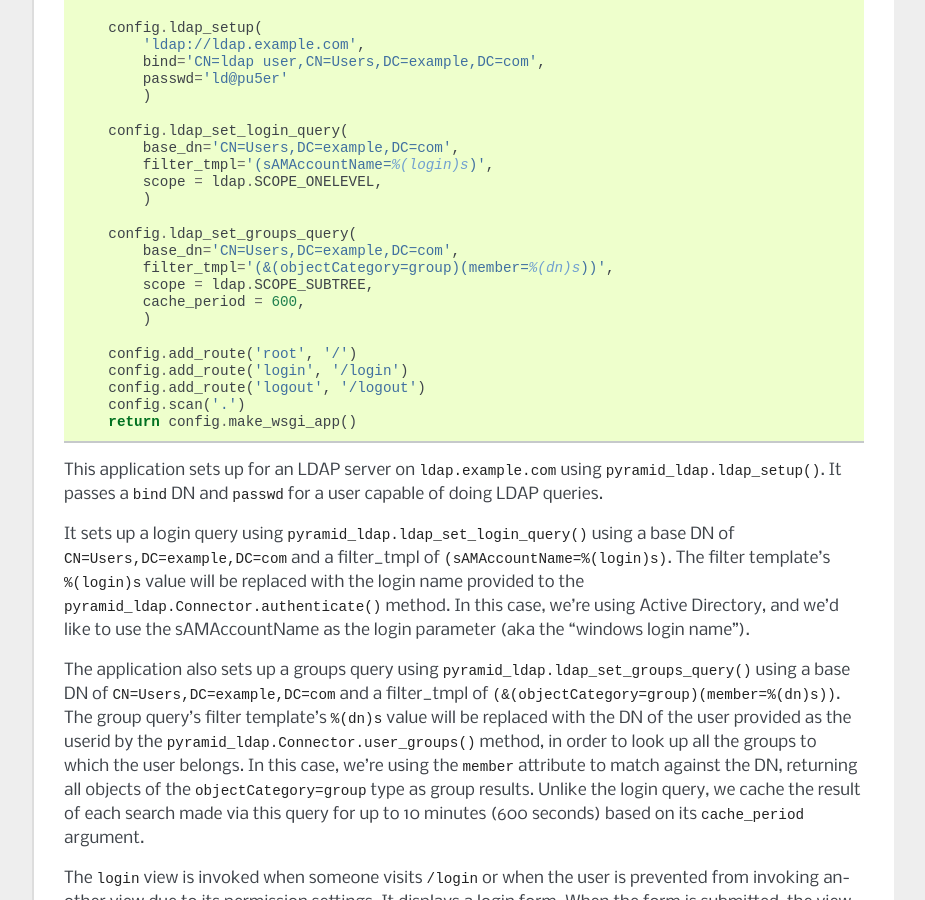
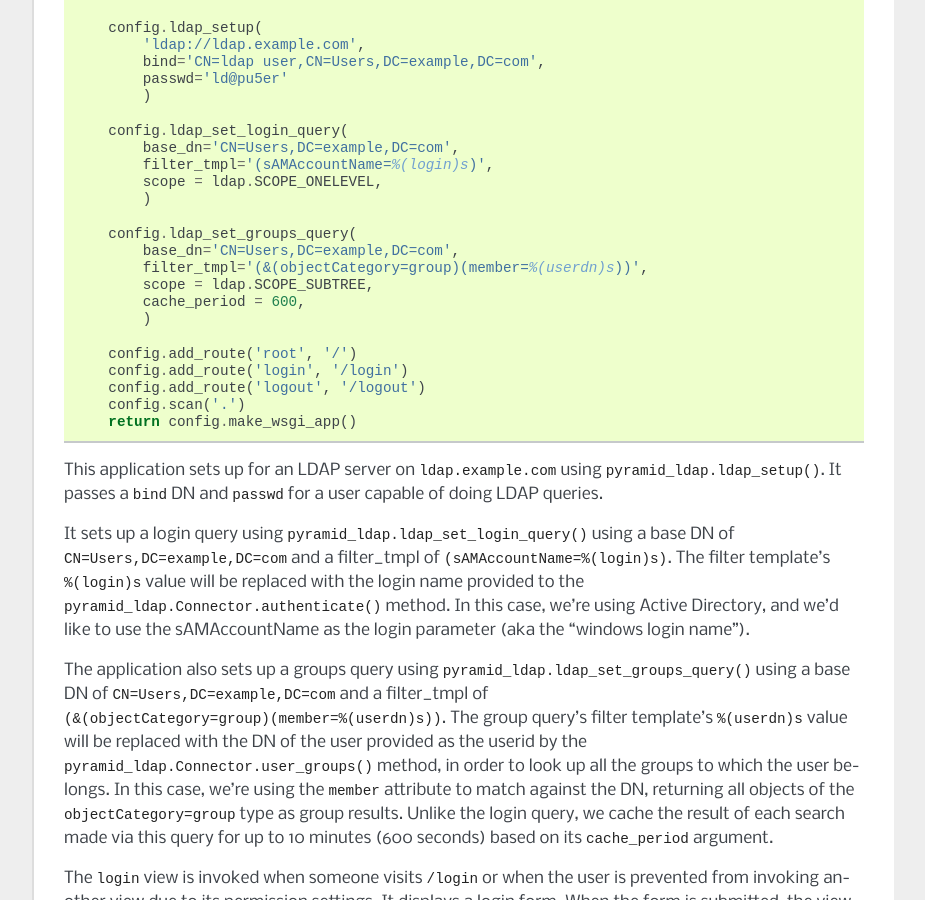
Before and after one commit to Pylons/pyramid_ldap, a Sphinx documentation site: the page built from docs/index.rst, in a window 1280 px wide and 900 px high, scrolled down 3845 px. Shown: the whole window, without its empty margins (198-1123 px from the left). Built offline with Sphinx 7.4.7, drawn with Linux system fonts in a browser that asks for light colours.

Commit message:
typo: dn modified to userdn ( used in `pyramid_ldap.Connector.user_groups` )

```diff
--- a/docs/index.rst
+++ b/docs/index.rst
@@ -71,7 +71,7 @@ attempts to talk to an Active Directory server:
 
     config.ldap_set_groups_query(
         base_dn='CN=Users,DC=example,DC=com',
-        filter_tmpl='(&(objectCategory=group)(member=%(dn)s))',
+        filter_tmpl='(&(objectCategory=group)(member=%(userdn)s))',
         scope = ldap.SCOPE_SUBTREE,
         cache_period = 600,
         )
@@ -224,7 +224,7 @@ Here's a small application which uses the ``pyramid_ldap`` API:
 
         config.ldap_set_groups_query(
             base_dn='CN=Users,DC=example,DC=com',
-            filter_tmpl='(&(objectCategory=group)(member=%(dn)s))',
+            filter_tmpl='(&(objectCategory=group)(member=%(userdn)s))',
             scope = ldap.SCOPE_SUBTREE,
             cache_period = 600,
             )
@@ -250,8 +250,8 @@ parameter (aka the "windows login name").
 The application also sets up a groups query using
 :func:`pyramid_ldap.ldap_set_groups_query` using a base DN of
 ``CN=Users,DC=example,DC=com`` and a filter_tmpl of
-``(&(objectCategory=group)(member=%(dn)s))``.  The group query's filter
-template's ``%(dn)s`` value will be replaced with the DN of the user provided
+``(&(objectCategory=group)(member=%(userdn)s))``.  The group query's filter
+template's ``%(userdn)s`` value will be replaced with the DN of the user provided
 as the userid by the :meth:`pyramid_ldap.Connector.user_groups` method, in
 order to look up all the groups to which the user belongs.  In this case,
 we're using the ``member`` attribute to match against the DN, returning all
```
